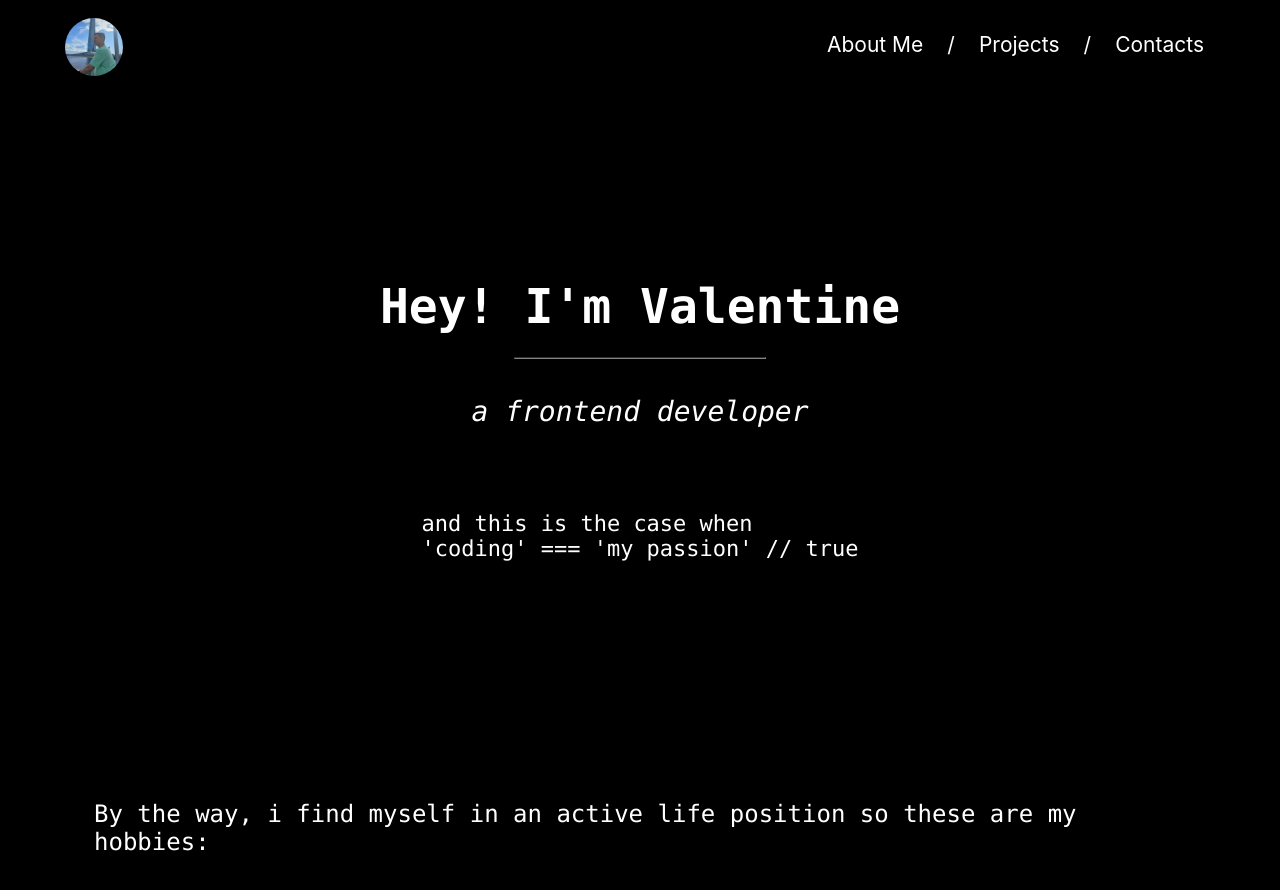
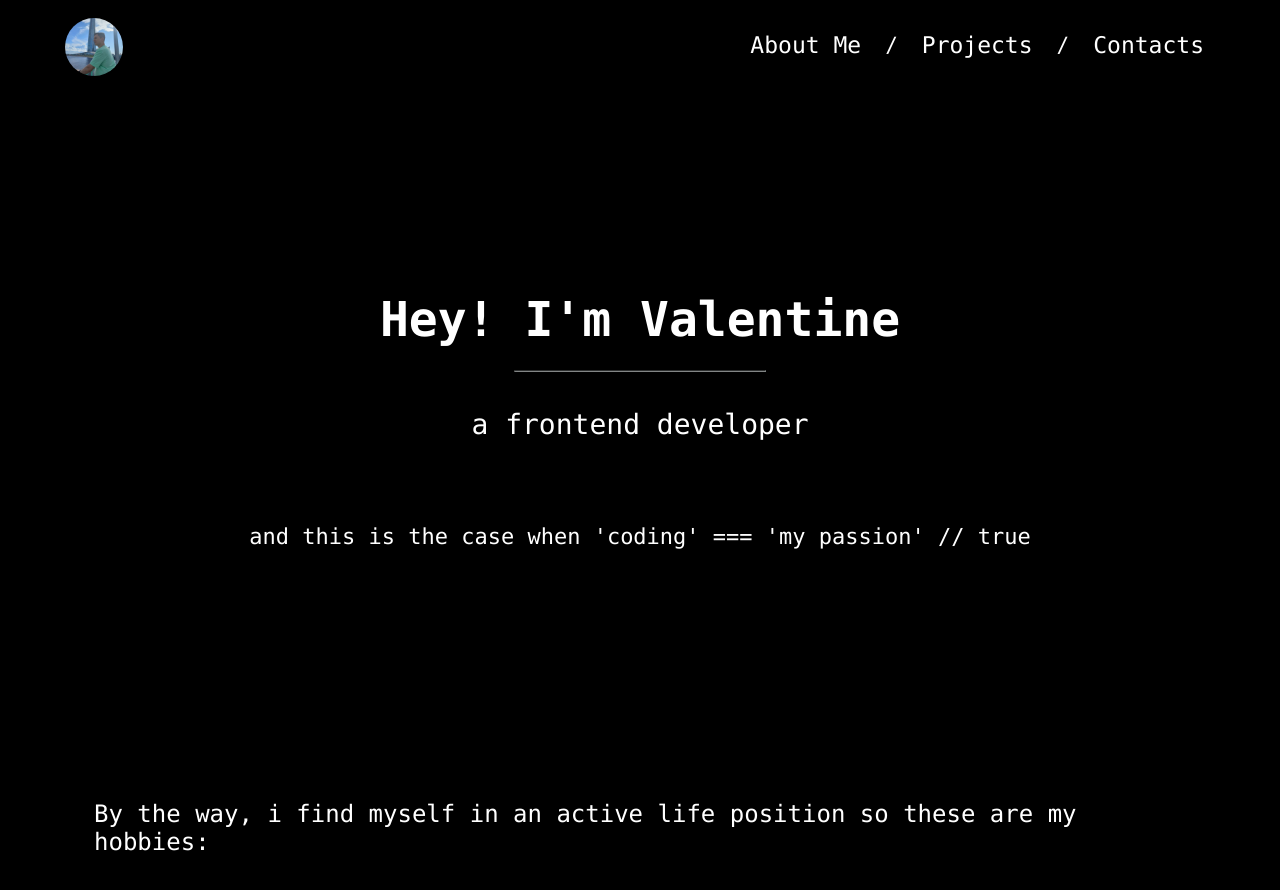
Before and after one commit to Thayorns/Portfolio, a React (Create React App) app in the folder my-app/: page / in a window 1280 px wide. Shown: the top 890 px of the page. Built offline with nearby package versions, Linux system fonts and the light colour scheme.

Commit message:
few font-family & text-align changes

```diff
--- a/my-app/src/components/header/header.css
+++ b/my-app/src/components/header/header.css
@@ -2,11 +2,9 @@
     height: 3000px;
     background: black;
     color: white;
+}
+* {
     font-family: Consolas, 'Courier New', monospace;
-    /* display: flex;
-    flex-direction: column;
-    justify-content: center;
-    align-items: center; */
 }
 
 /* NAVBAR */
@@ -39,7 +37,7 @@
 .ant-breadcrumb a {
     height: 60px;
     color: white;
-    font-size: 21px;
+    font-size: 23px;
 }
 .ant-breadcrumb a:hover {
     background-color: #f5f7f7;
@@ -56,15 +54,12 @@
     align-items: center;
 }
 .about-me h1{
-    font-family: Consolas, 'Courier New', monospace;
     font-size: 48px;
     margin-bottom: 15px;
 }
 .about-me p {
     padding: 0 30px;
     font-size: 28px;
-    font-family: Consolas, 'Courier New', monospace;
-    font-style: italic;
 }
 .about-me h1,p{
     color: #ffffff;
@@ -74,7 +69,6 @@
     font-size: 22px;
     margin: 55px 0 0 0;
     padding: 0 30px;
-    font-family: Consolas, 'Courier New', monospace;
     text-align: left;
 }
 /* ---------------------- */
@@ -122,12 +116,6 @@
     .ant-avatar.ant-avatar-icon{
         margin: auto 10px;
     }
-    /* .hobbyes{
-        text-align: left;
-    }
-    .about-me span{
-        text-align: left;
-    } */
 }
 @media screen and (min-width: 768px) {
     .navbar ol {
--- a/my-app/src/components/header/header.js
+++ b/my-app/src/components/header/header.js
@@ -34,7 +34,7 @@ const Header = () => {
                 <h1>Hey! I'm Valentine</h1>
                 <hr style={{borderColor: "#828585", width: '250px'}}></hr>
                 <p>a frontend developer</p>
-                <span>and this is the case when<br/>'coding' === 'my passion' // true</span>
+                <span>and this is the case when 'coding' === 'my passion' // true</span>
             </div>
             <div className='hobbyes'>
                 By the way, i find myself in an active life position so these are my hobbies:
```
